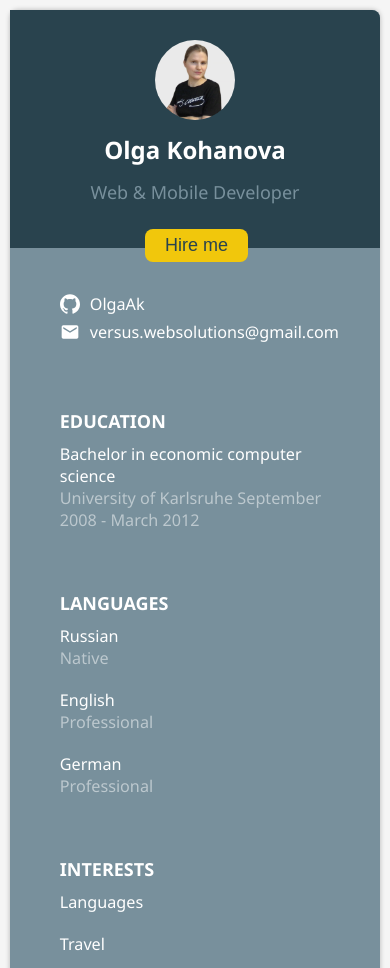
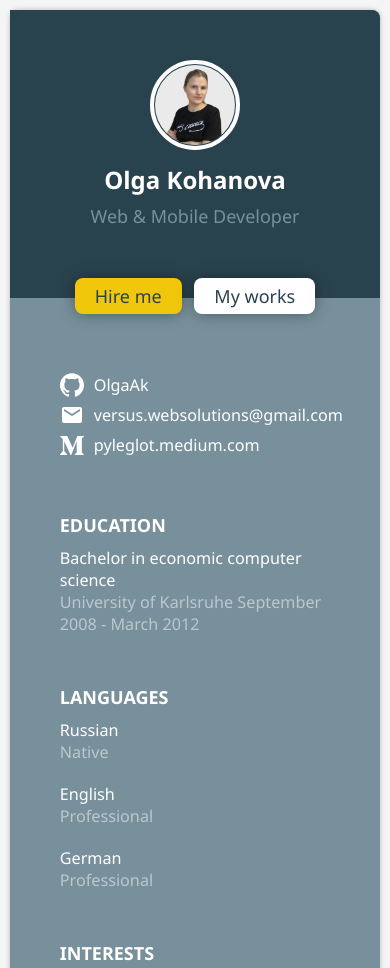
Before and after one commit to OlgaAk/portfolio, a plain HTML site: page index.html in a window 390 px wide. Shown: the top 968 px of the page. Drawn offline with Linux system fonts and the light colour scheme.

Commit message:
footer medium icon added spacing increased button myworks added

```diff
--- a/index.html
+++ b/index.html
@@ -70,7 +70,7 @@
 
                 <div class="spacing-big"></div>
                 <div class="spacing"></div>
-                <div class="main-section">
+                <div id="myworks" class="main-section">
                     <div class="main-section-title">
                         <img class="main-icon" src="work-24px.svg">
                         <h3 class="main-section-title-text">WORKS</h3>
@@ -79,7 +79,7 @@
                     <div class="main-section-body">
 
                         <div class="spacing"></div>
-                        <div class="works">
+                        <div class="works" >
                             <div class="works-item">
                                 <img class="app-foto" src="mac_mumsorg.jpg" alt="">
                                 <div class="works-item-text"><p>Web, VueJs, Firebase</p></div>
@@ -123,10 +123,13 @@
                 <img class="foto" src="me_portfolio3.png">
                 <h2>Olga Kohanova</h2>
                 <h4>Web & Mobile Developer</h3>
-                    <button class="hire-btn">Hire me</button>
+                    <div class="sidebar-button-group">
+                    <a href="mailto:versus.websolutions@gmail.com" class="hire-btn">Hire me</a>
+                    <a href="#myworks" class="works-btn">My works</a>
+                </div>
             </div>
             <div class="sidebar-container">
-                <div class="spacing"></div>
+                <div class="spacing-big"></div>
                 <div class="sidebar-contacts">
                     <div class="sidebar-contacts-item">
                         <img class="sidebar-icon" src="github.svg">
@@ -138,6 +141,11 @@
                         <a class="sidebar-contacts-item-text"
                             href="mailto:versus.websolutions@gmail.com">versus.websolutions@gmail.com</a>
                     </div>
+                    <div class="sidebar-contacts-item">
+                        <img class="sidebar-icon" src="medium.svg">
+                        <a class="sidebar-contacts-item-text" href="https://pyleglot.medium.com/">pyleglot.medium.com</a>
+                    </div>
+
                 </div>
                 <div class="spacing-big"></div>
                 <div class="sidebar-section">
@@ -196,7 +204,9 @@
             </div>
         </div>
     </div>
-
+<footer>
+    <p>Olga Kokhanova © 2020</p>
+</footer>
     </body>
 
 </html>
--- a/style.css
+++ b/style.css
@@ -1,6 +1,7 @@
 :root {
   --main-bg-color: #78909c;
   --bg-color-dark: #29434e;
+  --color-accent: rgb(241, 199, 12);
 }
 
 * {
@@ -78,7 +79,7 @@ body {
     flex: 5;
     justify-self: start;
     height: 10px;
-    background-color: #78909c;
+    background-color: var(--bg-color-dark);
     animation: grow 1s 0.2s forwards;
 }
 
@@ -128,7 +129,7 @@ body {
 }
 
 .works-item {
-    margin-bottom: 45px;
+    margin-bottom: 70px;
     width: 320px;
     padding-bottom: 30px;
     border-bottom: 1px solid rgb(235, 232, 232);
@@ -147,7 +148,7 @@ margin-top: 10px;
 .works-item-text{
     color: var(--main-bg-color);
     font-size: 0.9em;
-    line-height: 160%;
+    line-height: 190%;
 }
 
 .works-item:hover{
@@ -165,8 +166,10 @@ margin-top: 10px;
   height: 20px;
 }
 .spacing-big{
-    height: 60px;
+    height: 50px;
 }
+
+/*  ------------- sidebar ---------------------  */
 
 .sidebar {
   width: 280px;
@@ -179,30 +182,48 @@ margin-top: 10px;
 }
 .sidebar_top {
   text-align: center;
-  padding: 30px;
+  padding: 40px;
   background-color: var(--bg-color-dark);
   border-radius: 0 8px 0 0;
   position: relative;
 }
-.hire-btn {
-    position: absolute;
+.hire-btn, .works-btn {
+    text-decoration: none;
     border: none;
     font-size: 1em;
     color: var(--bg-color-dark);
     border-radius: 8px;
-background-color: rgb(241, 199, 12);
+background-color: var(--color-accent);
 padding: 6px 20px;
-left: 31%;
-    bottom: -14px;
+margin: 0 4px;
+box-shadow: 0 0 15px rgba(0, 0, 0, 0.37);
 }
+
+.works-btn {
+ background-color: white;
+}
+
 .hire-btn:hover {
 cursor: pointer;
 background-color:white;
+
+}
+
+.sidebar-button-group{
+    position: absolute;
+    display: inline-block;
+    left: 0;
+    right: 0;
+    bottom: -10px;
+    margin: 0 auto;
+
 }
 
 .foto {
   max-width: 80px;
   border-radius: 100%;
+  border: 4px solid white;
+      padding: 1px;
 }
 
 img:hover {
@@ -217,7 +238,7 @@ img:hover {
 
 .sidebar_top h4 {
   color: var(--main-bg-color);
-  margin: 14px 0;
+  margin-bottom:  20px;
   font-weight: 500;
 }
 
@@ -230,18 +251,18 @@ img:hover {
   transition: all 0.1s ease-in-out;
 }
 
-.sidebar-contacts-item:hover {
-
-  margin-left: 2px;
-}
 
 .sidebar-contacts-item-text {
   text-decoration: none;
   color: white;
   font-size: 0.9em;
 }
+.sidebar-contacts-item-text:hover {
+    opacity: 0.5;
+    }
+
 .sidebar-icon {
-  height: 20px;
+  height: 24px;
   margin-right: 10px;
 }
 
@@ -279,11 +300,23 @@ img:hover {
   .main {
     order: 2;
   }
-  .hire-btn{
-      left: 50%;
-      transform: translateX(-50px);
+
+  .sidebar_top{
+      padding: 50px;
+  }
+  .foto{
+      max-width: 90px;
+
   }
 }
+
+footer {
+    padding: 20px;
+    text-align: center;
+    font-size: 12px;
+    color: var(--main-bg-color);
+}
+
 
 @media (max-width: 1275px) {
     .works-item {
```
Also changed, not shown: iphone.png, medium.svg (added), 1 other file.
